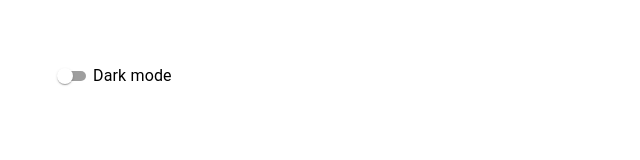
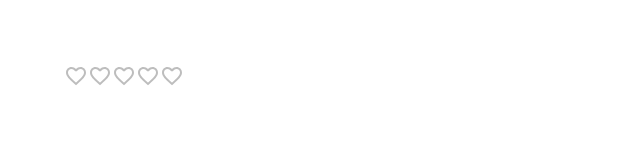
Before and after one commit to thethmuenaing/react-mui-demo, a React (Create React App) app: page / in a window 1280 px wide. Shown: the top 160 px of the page, without its empty margins (0-640 px from the left). Built offline with nearby package versions, Linux system fonts and the light colour scheme.

Commit message:
build MuiRating component

```diff
--- a/src/App.tsx
+++ b/src/App.tsx
@@ -5,7 +5,8 @@
 // import { MuiSelect } from './components/MuiSelect';
 // import { MuiRadioButton } from './components/MuiRadioButton';
 // import { MuiCheckbox } from './components/MuiCheckbox';
-import { MuiSwitch } from './components/MuiSwitch';
+// import { MuiSwitch } from './components/MuiSwitch';
+import { MuiRating } from './components/MuiRating';
 
 function App() {
   return (
@@ -16,7 +17,8 @@
       {/* <MuiSelect/> */}
       {/* <MuiRadioButton/> */}
       {/* <MuiCheckbox/> */}
-      <MuiSwitch/>
+      {/* <MuiSwitch/> */}
+      <MuiRating/>
     </div>
   );
 }
--- /dev/null
+++ b/src/components/MuiRating.tsx
@@ -0,0 +1,23 @@
+import { Stack, Rating } from "@mui/material"
+import React, { useState } from "react"
+import FavoriteIcon from "@mui/icons-material/Favorite"
+import FavoriteBorderIcon from "@mui/icons-material/FavoriteBorder"
+
+
+
+export const MuiRating = () => {
+	const [value , setValue] = useState<number | null>(null)
+	console.log({value})
+	const handleChange = (_event: React.ChangeEvent<{}> , newValue: number | null)=> {
+		setValue(newValue)
+	}
+	return (
+		<Stack spacing={2}>
+			<Rating value={value} onChange={handleChange} precision={0.5}
+			icon={<FavoriteIcon fontSize="inherit" />}
+			emptyIcon={<FavoriteBorderIcon fontSize="inherit" />}
+			// highlightSelectedOnly
+			/>
+		</Stack>
+	)
+}
```
